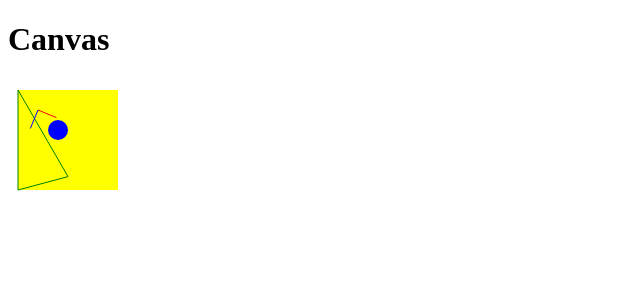
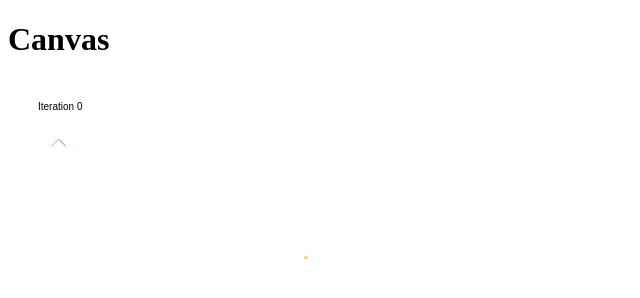
Before and after one commit to cglwn/cglwn, a plain HTML site: page web/index.html in a window 1280 px wide. Shown: the whole page, without its empty margins (0-640 px from the left). Drawn offline with Linux system fonts and the light colour scheme.

Commit message:
Visualize PlanarSLAMExample iterations from GTSAM
- Adds the output of iterations in GTSAM in JSON form.
- Puts the shape demo stuff into a function
- Made the colors prettier

```diff
--- a/web/index.html
+++ b/web/index.html
@@ -3,12 +3,13 @@
 
 <head>
     <meta charset="UTF-8" />
+    <script src="slam_data.js"></script>
 </head>
 
 <body>
     <h1>Canvas</h1>
     <div id="article-container">
-        <canvas id="canvas"></canvas>
+        <canvas id="canvas" width="1000px" height="600px"></canvas>
     </div>
     <script src="main.js"></script>
 </body>
--- a/web/main.js
+++ b/web/main.js
@@ -1,4 +1,12 @@
 "use strict";
+
+const Color = {
+    Red: "#e06666",
+    Blue: "#6fa8dc",
+    Gray: "#efefef",
+    Green: "#93c47d",
+    Yellow: "#ffd966"
+};
 
 class State {
     constructor(x, y, theta) {
@@ -7,7 +15,9 @@ class State {
     }
 }
 
-class Application {}
+class OptimizationVisualization {
+    constructor() {}
+}
 
 /**
  * Draws a triangle on a 2D Canvas. Assumes the fill and stroke styles have been
@@ -62,11 +72,11 @@ function drawCircle(context2D, centerX, centerY, radius) {
  *     frame.
  */
 function drawPose(context2D, x, y, theta) {
-    const scale = 20;
+    const scale = 10;
     context2D.save();
 
     // Draw the x-axis of the pose gnommon.
-    context2D.strokeStyle = "red";
+    context2D.strokeStyle = Color.Red;
     context2D.beginPath();
     context2D.moveTo(x, y);
     context2D.lineTo(x + scale * Math.cos(theta), y + scale * Math.sin(theta));
@@ -75,7 +85,7 @@ function drawPose(context2D, x, y, theta) {
 
     // Draw the y-axis of the pose gnommon.
     context2D.beginPath();
-    context2D.strokeStyle = "blue";
+    context2D.strokeStyle = Color.Green;
     context2D.moveTo(x, y);
     context2D.lineTo(x + scale * Math.cos(theta + Math.PI / 2), y + scale * Math.sin(theta + Math.PI / 2));
     context2D.stroke();
@@ -84,21 +94,73 @@ function drawPose(context2D, x, y, theta) {
     context2D.restore();
 }
 
+/**
+ * Draws a SLAM optimization step from GTSAM.
+ * @param context2D The 2D context.
+ * @param data An object containing the data. See slam_data.js for an example.
+ */
+function drawSlamData(context2D, data) {
+    // Draw the text.
+    context2D.fillStyle = "black";
+    context2D.fillText(data.id, 30, 30);
+
+    //Draw the poses and landmarks.
+    const scale = 10;
+    const offset = 50;
+    for (const value of data.values) {
+        // context2D.fillText(value.key, value.x, value.y);
+        if (value.key.includes("l")) {
+            // Draw a landmark.
+            context2D.fillStyle = Color.Yellow;
+            drawCircle(context2D, scale * value.value.x + offset, scale * value.value.y + offset, 2.0);
+        } else if (value.key.includes("x")){
+            // Draw a pose.
+            drawPose(context2D, scale * value.value.x + offset,
+                     scale * value.value.y + offset, value.value.theta);
+        }
+    }
+}
+
+/**
+ * Demo some of the draw functions.
+ * @param context2D The 2D context.
+ */
+function demoDrawing(context2D) {
+    context2D.fillStyle = Color.Gray;
+    context2D.fillRect(10, 10, 100, 100);
+
+    context2D.strokeStyle = Color.Yellow;
+    drawTriangle(context2D, 0 + 10, 0 + 10, 50 + 10, Math.sqrt(30000 / 4) + 10, 0 + 10, 100 + 10);
+
+    // Set the stroke to be blue.
+    context2D.fillStyle = Color.Blue;
+    drawCircle(context2D, 50, 50, 10);
+
+    drawPose(context2D, 30, 30, Math.PI / 8.0);
+}
+
 document.addEventListener("DOMContentLoaded", function(event) {
     let articleContainer = document.getElementById("article-container");
     let canvas = document.getElementById("canvas");
     let context = canvas.getContext("2d");
 
-    // Draw a rectangle.
-    context.fillStyle = "yellow";
-    context.fillRect(10, 10, 100, 100);
+    // demoDrawing(context);
 
-    context.strokeStyle = "green";
-    drawTriangle(context, 0 + 10, 0 + 10, 50 + 10, Math.sqrt(30000 / 4) + 10, 0 + 10, 100 + 10);
-
-    // Set the stroke to be blue.
-    context.fillStyle = "blue";
-    drawCircle(context, 50, 50, 10);
-
-    drawPose(context, 30, 30, Math.PI / 8.0);
+    context.save();
+    if (slam_data) {
+        var i = 0;
+        function tick() {
+            context.clearRect(0, 0, 1000, 600);
+            drawSlamData(context, slam_data[i]);
+            i = (i + 1) % slam_data.length;
+        }
+        tick();
+        var waitOnFirstPoseInterval = setInterval(() => {
+            clearInterval(waitOnFirstPoseInterval);
+            setInterval(tick, 1000);
+        }, 5000);
+    } else {
+        context.fillText("Could not find SLAM data.", 50, 50);
+    }
+    context.restore();
 });
--- /dev/null
+++ b/web/slam_data.js
@@ -0,0 +1,345 @@
+// This data was collected by running the PlanarSLAMExample in GTSAM which is a
+// factor graph optimization library: https://bitbucket.org/gtborg/gtsam/
+const slam_data = [{
+    "id": "Iteration 0",
+    "values": [{
+        "key": "l1",
+        "value": {
+            "x": -19.0163,
+            "y": 1.68969
+
+        }
+    }, {
+        "key": "l2",
+        "value": {
+            "x": 24.78,
+            "y": 12.758
+
+        }
+    }, {
+        "key": "x1",
+        "value": {
+            "x": 0.0910334,
+            "y": 0.918355,
+            "theta": 0.80036
+        }
+    }, {
+        "key": "x2",
+        "value": {
+            "x": 22.1617,
+            "y": -21.2477,
+            "theta": 0.703247
+        }
+    }, {
+        "key": "x3",
+        "value": {
+            "x": 31.6688,
+            "y": -10.0578,
+            "theta": 0.907507
+        }
+    }]
+}, {
+    "id": "Iteration 1",
+    "values": [{
+        "key": "l1",
+        "value": {
+            "x": -1.60818,
+            "y": 12.0974
+
+        }
+    }, {
+        "key": "l2",
+        "value": {
+            "x": -0.0230647,
+            "y": -11.6417
+
+        }
+    }, {
+        "key": "x1",
+        "value": {
+            "x": 0.0676142,
+            "y": 0.00786244,
+            "theta": 0.154489
+        }
+    }, {
+        "key": "x2",
+        "value": {
+            "x": -11.0929,
+            "y": -10.5675,
+            "theta": 0.293478
+        }
+    }, {
+        "key": "x3",
+        "value": {
+            "x": -2.78511,
+            "y": -14.5716,
+            "theta": 0.220148
+        }
+    }]
+}, {
+    "id": "Iteration 2",
+    "values": [{
+        "key": "l1",
+        "value": {
+            "x": 5.48905,
+            "y": 3.475
+
+        }
+    }, {
+        "key": "l2",
+        "value": {
+            "x": -1.25309,
+            "y": 2.39996
+
+        }
+    }, {
+        "key": "x1",
+        "value": {
+            "x": -0.00154375,
+            "y": -0.00307697,
+            "theta": 0.00164654
+        }
+    }, {
+        "key": "x2",
+        "value": {
+            "x": -1.15393,
+            "y": 3.87967,
+            "theta": -0.326619
+        }
+    }, {
+        "key": "x3",
+        "value": {
+            "x": -1.36941,
+            "y": -0.238467,
+            "theta": -0.327037
+        }
+    }]
+}, {
+    "id": "Iteration 3",
+    "values": [{
+        "key": "l1",
+        "value": {
+            "x": 2.01455,
+            "y": 3.04598
+
+        }
+    }, {
+        "key": "l2",
+        "value": {
+            "x": 2.64056,
+            "y": 0.261576
+
+        }
+    }, {
+        "key": "x1",
+        "value": {
+            "x": -4.01725e-05,
+            "y": 8.07048e-05,
+            "theta": -5.91431e-06
+        }
+    }, {
+        "key": "x2",
+        "value": {
+            "x": 0.165094,
+            "y": -1.07808,
+            "theta": -0.498123
+        }
+    }, {
+        "key": "x3",
+        "value": {
+            "x": 1.35451,
+            "y": -1.68367,
+            "theta": -0.498112
+        }
+    }]
+}, {
+    "id": "Iteration 4",
+    "values": [{
+        "key": "l1",
+        "value": {
+            "x": 2.02185,
+            "y": 1.78569
+
+        }
+    }, {
+        "key": "l2",
+        "value": {
+            "x": 4.51866,
+            "y": 1.10132
+
+        }
+    }, {
+        "key": "x1",
+        "value": {
+            "x": -6.51644e-06,
+            "y": -2.36786e-07,
+            "theta": -8.3332e-07
+        }
+    }, {
+        "key": "x2",
+        "value": {
+            "x": 2.42376,
+            "y": -0.826573,
+            "theta": -0.0519675
+        }
+    }, {
+        "key": "x3",
+        "value": {
+            "x": 4.45091,
+            "y": -1.25146,
+            "theta": -0.0519673
+        }
+    }]
+}, {
+    "id": "Iteration 5",
+    "values": [{
+        "key": "l1",
+        "value": {
+            "x": 2.03253,
+            "y": 2.0143
+
+        }
+    }, {
+        "key": "l2",
+        "value": {
+            "x": 3.99887,
+            "y": 2.04008
+
+        }
+    }, {
+        "key": "x1",
+        "value": {
+            "x": 1.18358e-07,
+            "y": -2.95784e-07,
+            "theta": -1.23065e-07
+        }
+    }, {
+        "key": "x2",
+        "value": {
+            "x": 2.02118,
+            "y": 0.00324145,
+            "theta": 0.0163542
+        }
+    }, {
+        "key": "x3",
+        "value": {
+            "x": 4.04751,
+            "y": 0.0378519,
+            "theta": 0.0163542
+        }
+    }]
+}, {
+    "id": "Iteration 6",
+    "values": [{
+        "key": "l1",
+        "value": {
+            "x": 1.99998,
+            "y": 1.99993
+
+        }
+    }, {
+        "key": "l2",
+        "value": {
+            "x": 4.00041,
+            "y": 1.99994
+
+        }
+    }, {
+        "key": "x1",
+        "value": {
+            "x": 8.93607e-10,
+            "y": 8.68237e-10,
+            "theta": 3.20993e-10
+        }
+    }, {
+        "key": "x2",
+        "value": {
+            "x": 2.00005,
+            "y": -0.000221651,
+            "theta": 1.71789e-06
+        }
+    }, {
+        "key": "x3",
+        "value": {
+            "x": 4.00035,
+            "y": -0.000650216,
+            "theta": 1.71791e-06
+        }
+    }]
+}, {
+    "id": "Iteration 7",
+    "values": [{
+        "key": "l1",
+        "value": {
+            "x": 2,
+            "y": 2
+
+        }
+    }, {
+        "key": "l2",
+        "value": {
+            "x": 4,
+            "y": 2
+
+        }
+    }, {
+        "key": "x1",
+        "value": {
+            "x": 7.16793e-13,
+            "y": -8.96218e-13,
+            "theta": -4.18943e-13
+        }
+    }, {
+        "key": "x2",
+        "value": {
+            "x": 2,
+            "y": -6.49349e-10,
+            "theta": 5.12111e-10
+        }
+    }, {
+        "key": "x3",
+        "value": {
+            "x": 4,
+            "y": -1.38076e-10,
+            "theta": 5.12029e-10
+        }
+    }]
+}, {
+    "id": "Iteration 8",
+    "values": [{
+        "key": "l1",
+        "value": {
+            "x": 2,
+            "y": 2
+
+        }
+    }, {
+        "key": "l2",
+        "value": {
+            "x": 4,
+            "y": 2
+
+        }
+    }, {
+        "key": "x1",
+        "value": {
+            "x": -1.90851e-18,
+            "y": -1.65268e-20,
+            "theta": 3.69605e-19
+        }
+    }, {
+        "key": "x2",
+        "value": {
+            "x": 2,
+            "y": -1.73425e-16,
+            "theta": 6.04564e-17
+        }
+    }, {
+        "key": "x3",
+        "value": {
+            "x": 4,
+            "y": -5.21138e-17,
+            "theta": 6.0853e-17
+        }
+    }]
+}]
```
